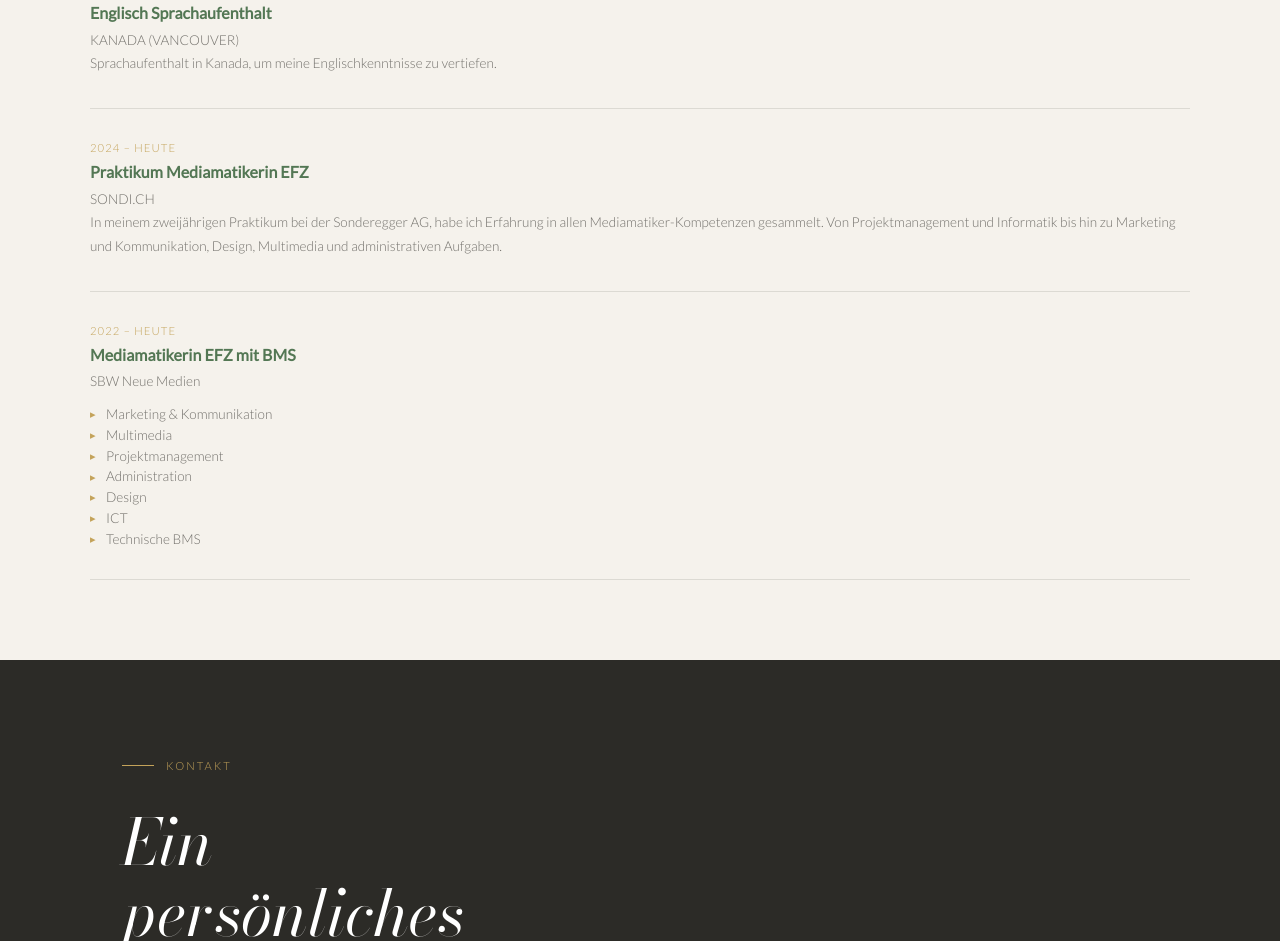
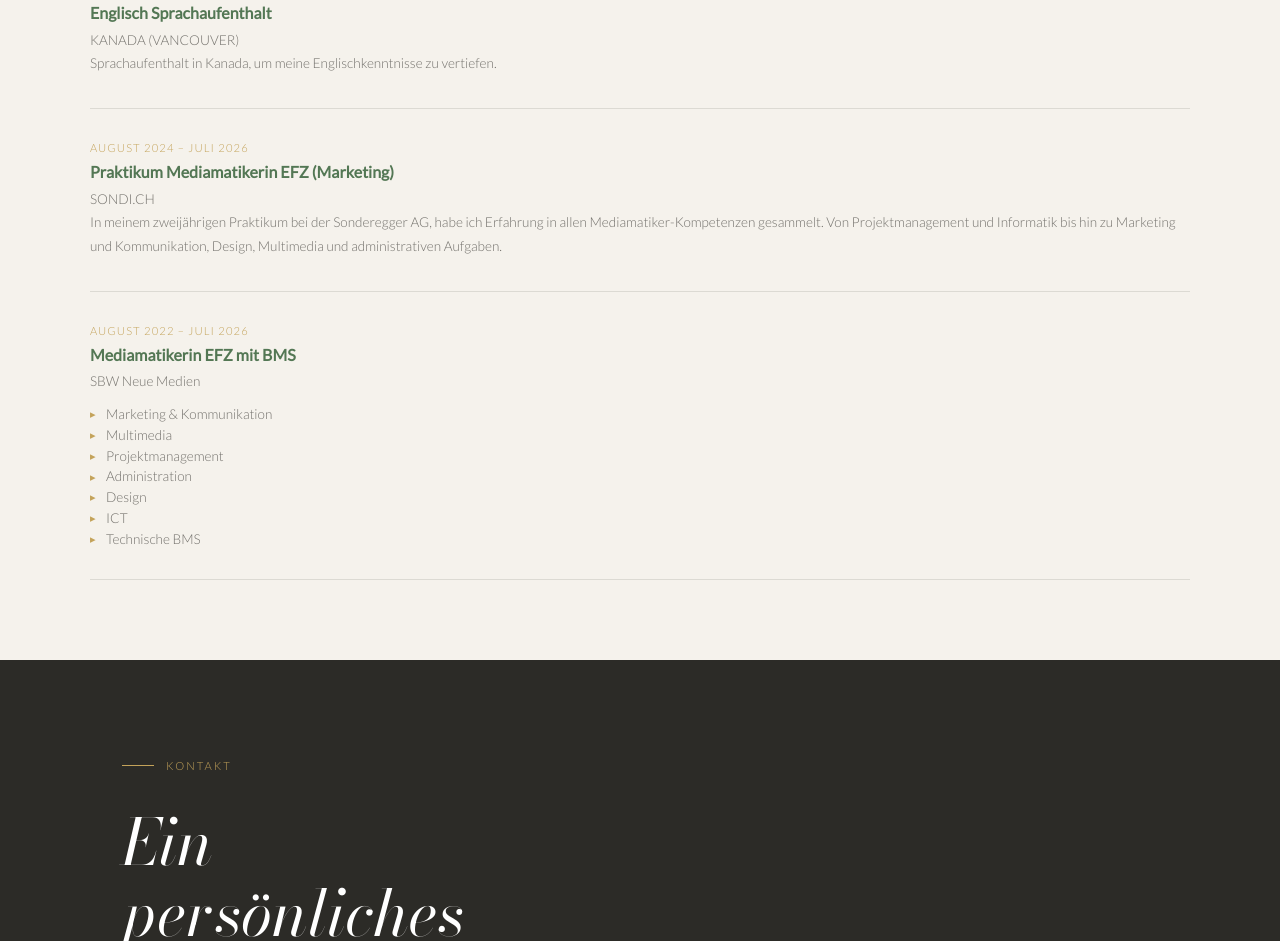
Before and after one commit to 95vktjtzf6-beep/Portfolio, a plain HTML site: page index.html in a window 1280 px wide. Shown: the part 3557-4498 px from the top of the page. Drawn offline with nearby package versions, Linux system fonts and the light colour scheme.

Commit message:
lebenslauf

```diff
--- a/index.html
+++ b/index.html
@@ -220,7 +220,7 @@
               <div class="gold-line"></div>
             </div>
             <a
-              href="https://acrobat.adobe.com/id/urn:aaid:sc:EU:8e8cd525-3456-409c-a08e-5d1a6c8e487d"
+              href="/Karriere/Bewerbungen/04_Bewerbungen Marketing/01_Assets/Lebenslauf_Jara_Haffter.pdf"
               class="btn btn-gold btn-small"
               target="_blank"
               rel="noopener noreferrer"
@@ -245,15 +245,15 @@
               </p>
             </div>
             <div class="timeline-item">
-              <span class="timeline-date">2024 – Heute</span>
-              <h4>Praktikum Mediamatikerin EFZ</h4>
+              <span class="timeline-date">August 2024 – Juli 2026</span>
+              <h4>Praktikum Mediamatikerin EFZ (Marketing)</h4>
               <p>SONDI.CH</p>
               <p>
                 In meinem zweijährigen Praktikum bei der Sonderegger AG, habe ich Erfahrung in allen Mediamatiker-Kompetenzen gesammelt. Von Projektmanagement und Informatik bis hin zu Marketing und Kommunikation, Design, Multimedia und administrativen Aufgaben.
               </p>
             </div>
             <div class="timeline-item">
-              <span class="timeline-date">2022 – Heute</span>
+              <span class="timeline-date">August 2022 – Juli 2026</span>
               <h4>Mediamatikerin EFZ mit BMS</h4>
               <p>SBW Neue Medien</p>
               <ul class="timeline-list">
```
